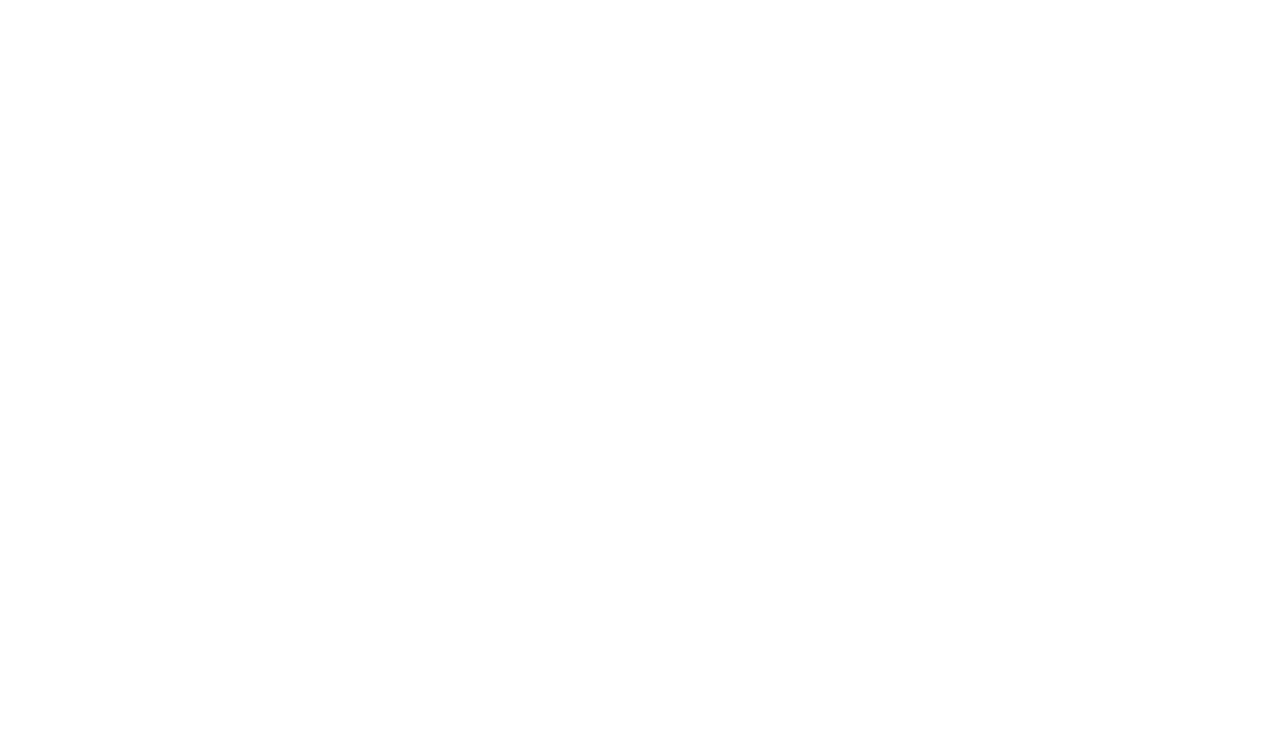
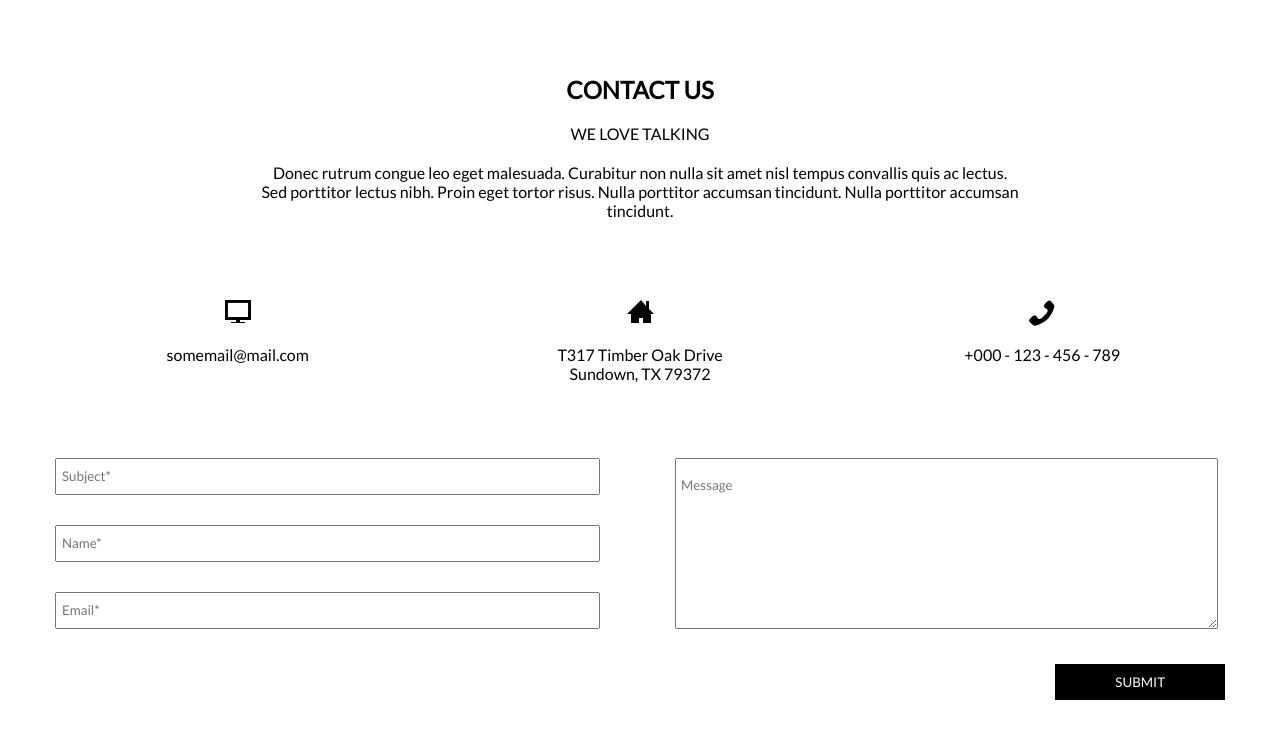
Before and after one commit to jackil182/Bootcamp9-Module7, a plain HTML site: page index.html in a window 1280 px wide. Drawn offline with Linux system fonts and the light colour scheme.

Commit message:
section-form

```diff
--- a/css/style.css
+++ b/css/style.css
@@ -2,3 +2,96 @@
     margin: 0;
     padding: 0
 }
+.container--{
+    width: 1170px;
+    margin: 0 auto;
+    text-align: center;
+}
+.section-form{
+    font-family: 'Lato', sans-serif;
+    display: flex;
+    justify-content: center;
+    align-items: center;
+    flex-direction: column;
+    padding: 75px 0;
+}
+.section-title,
+.section-desc{
+    width: 15%;
+    margin-bottom: 20px;
+}
+.section-content{
+    width: 65%;
+    margin-bottom: 80px;
+    text-align: center;
+}
+.section-list{
+    width: 85%;
+    list-style: none;
+    display: flex;
+    justify-content: space-between;
+    margin-bottom: 75px;
+
+}
+.section-list__item{
+    padding-top: 45px;
+    flex-basis: 190px;
+    text-align: center;
+}
+.section-list__item:first-child{
+    background: url(../img/screen.png) no-repeat center top;
+}
+.section-list__item:nth-child(2){
+    background: url(../img/house.png) no-repeat center top;
+}
+.section-list__item:last-child{
+    background: url(../img/phone.png) no-repeat center top;
+}
+.form{
+    width: 100%;
+    display: flex;
+    justify-content: space-between;
+    flex-wrap: wrap;
+    align-items: flex-start;
+    font-family: inherit;
+
+}
+.form-input,
+.form-textarea{
+    width: 47%;
+}
+.form-input input,
+[name="textarea"]{
+    display: block;
+    width: 97.5%;
+    padding: 9px 0 9px 5px;
+}
+.form-input input::placeholder,
+[name="textarea"]::placeholder{
+    display: block;
+    width: 100%;
+    padding: 9px 0;
+    font-family: 'Lato', sans-serif;
+}
+[name="textarea"]{
+    padding-bottom: 130px;
+}
+.form-input input:not(:last-child){
+    margin-bottom:30px ;
+}
+.form-button{
+    width: 100%;
+    display: flex;
+}
+.form-send{
+    display: inline-block;
+    padding: 10px 60px;
+    color: #fff;
+    background-color: #000;
+    font-family: 'Lato', sans-serif;
+    text-transform: uppercase;
+    margin-top: 35px;
+    margin-left: auto;
+    border: none;
+
+}
--- a/index.html
+++ b/index.html
@@ -7,8 +7,39 @@
     <meta http-equiv="X-UA-Compatible" content="ie=edge">
     <link rel="stylesheet" href="./css/style.css">
     <title>Document</title>
+    <!-- IMPORTANT  -->
+    <link href="https://fonts.googleapis.com/css?family=Lato:100,400|Montserrat" rel="stylesheet">
 </head>
 <body>
+    <section class="section-form container--">
+        <h2 class="section-title">CONTACT US</h2>
+        <p class="section-desc">WE LOVE TALKING</p>
+        <p class="section-content">Donec rutrum congue leo eget malesuada. Curabitur non nulla sit amet nisl tempus convallis
+                quis ac lectus. Sed porttitor lectus nibh. Proin eget tortor risus. Nulla porttitor accumsan tincidunt.
+                Nulla porttitor accumsan tincidunt.</p>
+        <ul class="section-list">
+            <li class="section-list__item">somemail@mail.com</li>
+            <li class="section-list__item">T317 Timber Oak Drive
+                    Sundown, TX 79372</li>
+            <li class="section-list__item">+000 - 123 - 456 - 789</li>
+        </ul>
+
+        <form  class="form" name="suscribe" action="#">
+
+            <div class="form-input">
+                <input type="text" placeholder="Subject*">
+                <input type="text" placeholder="Name*">
+                <input type="email" placeholder="Email*">
+            </div>
+
+            <div class="form-textarea">
+                <textarea name="textarea" id="ta" placeholder="Message"></textarea>
+            </div>
+            <div class="form-button">
+                <input class="form-send" type="submit" name="submit" id="s" value="submit">
+            </div>
+        </form>
+    </section>
 
 </body>
 </html>
```
Also changed, not shown: img/house.png (added), img/phone.png (added), img/screen.png (added).
